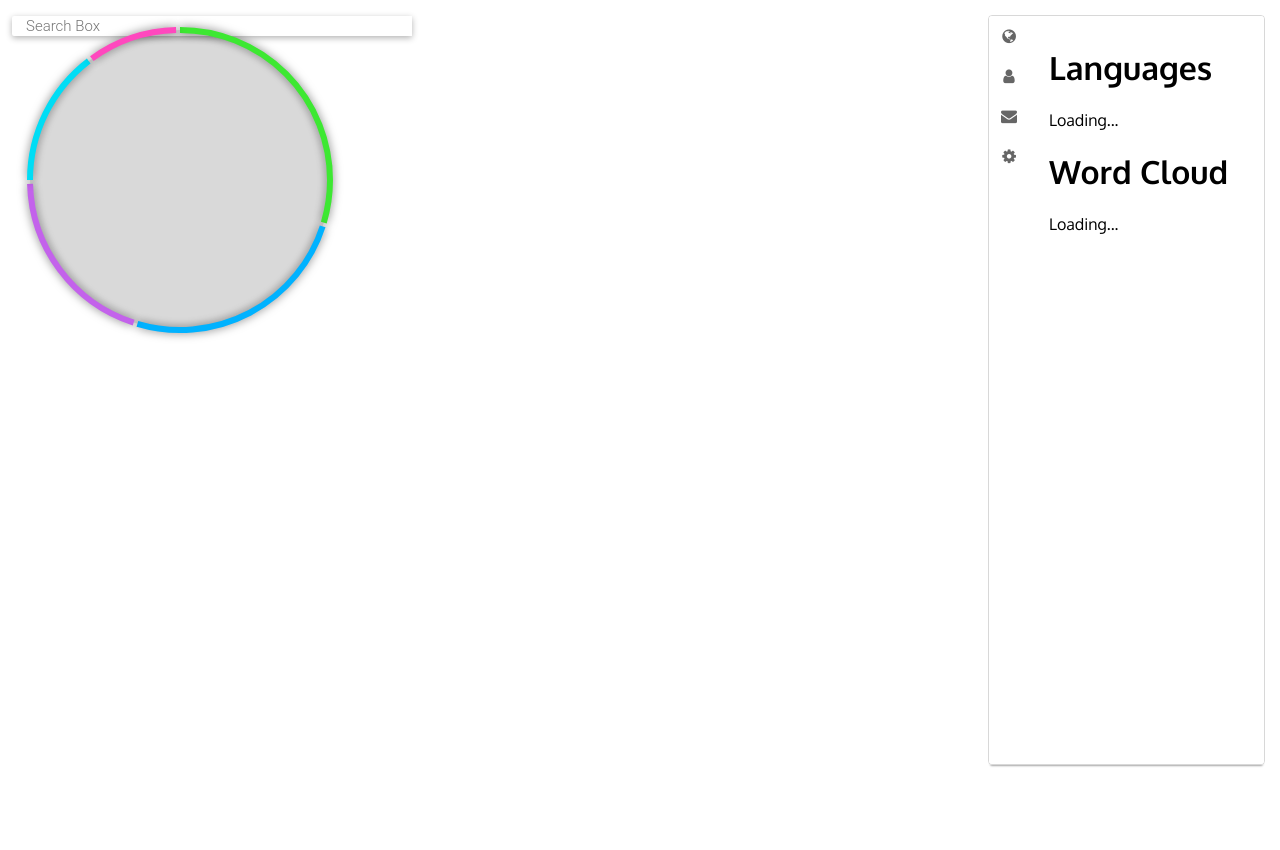
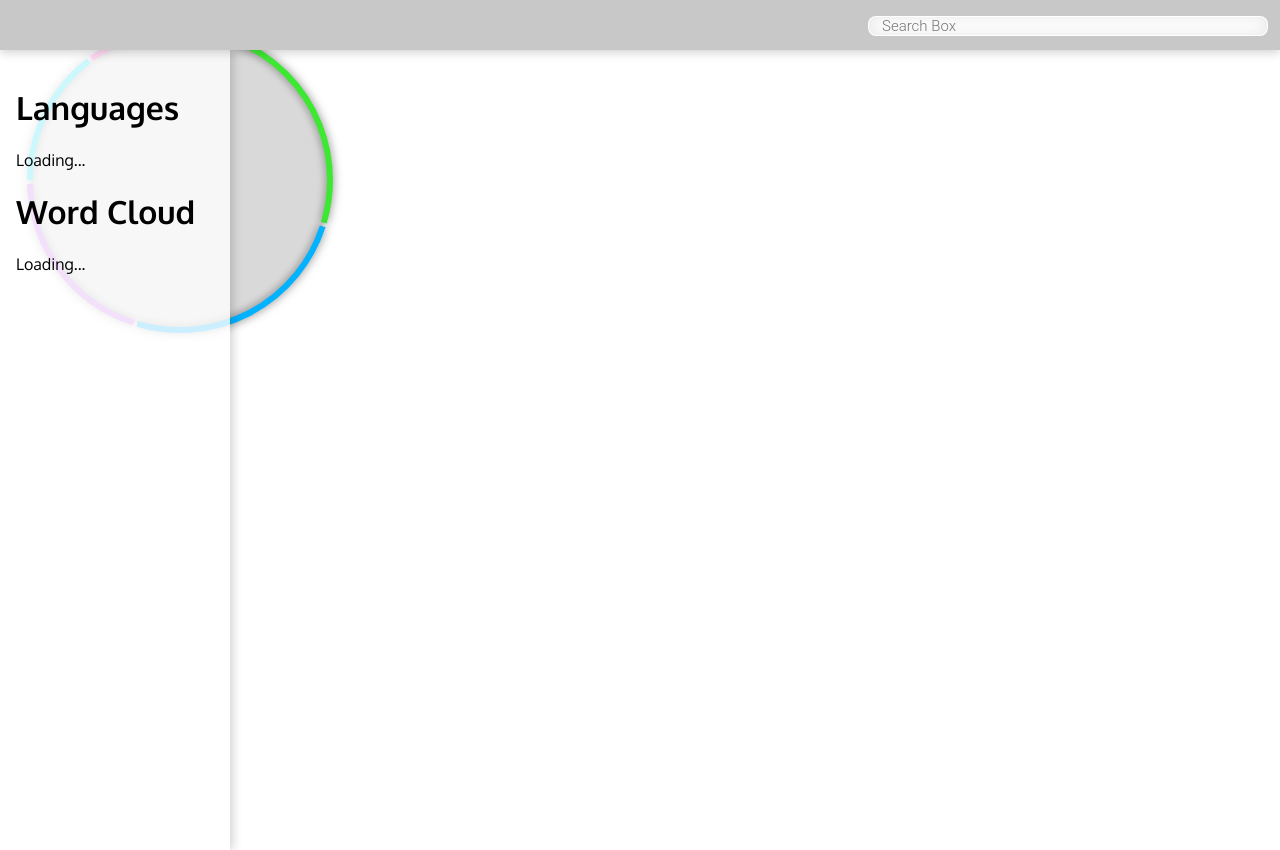
Before and after one commit to fuyumaou/Big-Data-and-Twitter, a Flask app: page / in a window 1280 px wide. Before the commit the page ends 767 px from the top, so only its background shows below. Run offline with Flask 2, Linux system fonts and the light colour scheme; some libraries are stand-ins or nearby versions.

Commit message:
Redesign. I hate CSS.

```diff
--- a/static/js/map.js
+++ b/static/js/map.js
@@ -79,7 +79,7 @@ var initializeMap = function() {
 		} );
 	} );
 
-	map.controls[google.maps.ControlPosition.TOP_LEFT].push( input );
+	//map.controls[google.maps.ControlPosition.TOP_LEFT].push( input );
 
 	var circle = $( "circle-canvas" ).circle();
 
--- a/templates/map.html
+++ b/templates/map.html
@@ -9,11 +9,43 @@
 		<link href='http://fonts.googleapis.com/css?family=Oxygen:700,400,300' rel='stylesheet' type='text/css'>
 		<link rel="stylesheet" href="static/css/gmaps-sidebar.css" />
 		<style type="text/css">
-			html, body, #map-canvas {
+			html, body {
 				height: 100%;
 				margin: 0;
 				padding: 0;
 				font-family: 'Oxygen', sans-serif;
+			}
+
+			* {
+				-webkit-box-sizing: border-box;
+				   -moz-box-sizing: border-box;
+				        box-sizing: border-box;
+			}
+
+			#header {
+				position: relative;
+				width: 100%;
+				height: 50px;
+				/*background-color: rgb(74, 208, 66);*/
+				background-color: rgb(200,200,200);
+				z-index: 3;
+				box-shadow: 0px 2px 10px rgba(0,0,0,0.2);
+			}
+
+			.content {
+				position: absolute;
+				height: 100%;
+				width: 100%;
+				margin-bottom: -50px;
+			}
+
+			#sidebar {
+				overflow: scroll;
+				width: 230px;
+				padding: 1em;
+				background-color: rgba( 255, 255, 255, 0.8);
+				box-shadow: 2px 0px 10px rgba(0,0,0,0.2);
+				z-index: 2;
 			}
 
 			.controls {
@@ -23,7 +55,7 @@
 				box-sizing: border-box;
 				-moz-box-sizing: border-box;
 				outline: none;
-				box-shadow: 0 2px 6px rgba(0, 0, 0, 0.3);
+				box-shadow: inset 0 0px 15px rgba(0, 0, 0, 0.1);
 			}
 
 			#pac-input {
@@ -31,10 +63,12 @@
 				font-family: Roboto;
 				font-size: 15px;
 				font-weight: 300;
-				margin-left: 12px;
+				margin-right: 12px;
 				padding: 0 11px 0 13px;
 				text-overflow: ellipsis;
 				width: 400px;
+				float: right;
+				border-radius: 8px;
 			}
 
 			#pac-input:focus {
@@ -61,33 +95,19 @@
 			src="https://maps.googleapis.com/maps/api/js?key=AIzaSyCZ1QG7SEdSi66Tr0IE5ehHUpnoAbEQcnE">
 		</script>-->
 	</head>
+
 	<body>
+		<div id="header">
 			<input id="pac-input" class="controls" type="text" placeholder="Search Box">
+		</div>
+		<div id="map-canvas" class="content"></div>
 
-		<div id="sidebar" class="sidebar collapsed">
-			<!-- Nav tabs -->
-			<ul class="sidebar-tabs" role="tablist">
-				<li><a href="#language-info" role="tab"><i class="fa fa-globe"></i></a></li>
-				<li><a href="#profile" role="tab"><i class="fa fa-user"></i></a></li>
-				<li><a href="#messages" role="tab"><i class="fa fa-envelope"></i></a></li>
-				<li><a href="#settings" role="tab"><i class="fa fa-gear"></i></a></li>
-			</ul>
-
-			<!-- Tab panes -->
-			<div class="sidebar-content active">
-				<div class="sidebar-pane" id="language-info">
+		<div id="sidebar" class="content">
 			<h1>Languages</h1>
 			<div id="languages">Loading...</div>
 			<h1>Word Cloud</h1>
 			<div id="wordcloud">Loading...</div>
 		</div>
-				<div class="sidebar-pane" id="profile"><h1>Profile</h1></div>
-				<div class="sidebar-pane" id="messages"><h1>Messages</h1></div>
-				<div class="sidebar-pane" id="settings"><h1>Settings</h1></div>
-			</div>
-		</div>
-
-		<div id="map-canvas"></div>
 		<canvas id="circle-canvas" width="360px" height="360px"></canvas>
 
 		<script src="https://maps.googleapis.com/maps/api/js?v=3&libraries=places"></script>
@@ -96,9 +116,6 @@
 		<script type="text/javascript" src="static/js/circle.js"></script>
 		<script type="text/javascript" src="static/js/map.js"></script>
 		<script type="text/javascript">
-		var sidebar = $( "#sidebar" ).sidebar();
-		sidebar.open( "language-info", $( "#language-info" ) );
-
 			// Draws placeholder segments while loading from db
 			var circle = $( "#circle-canvas" ).circle();
 			circle.drawLangaugeSegments( [30,25,20,15,10] );
```
Lines whose indentation alone changed are shown as unchanged.
